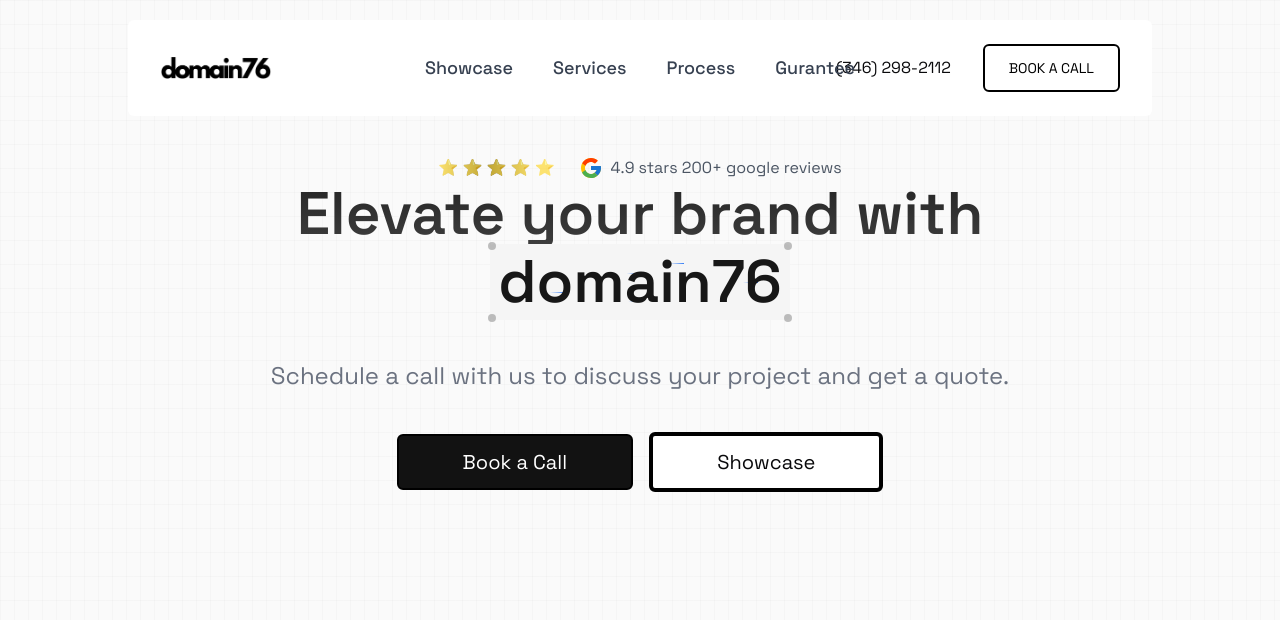
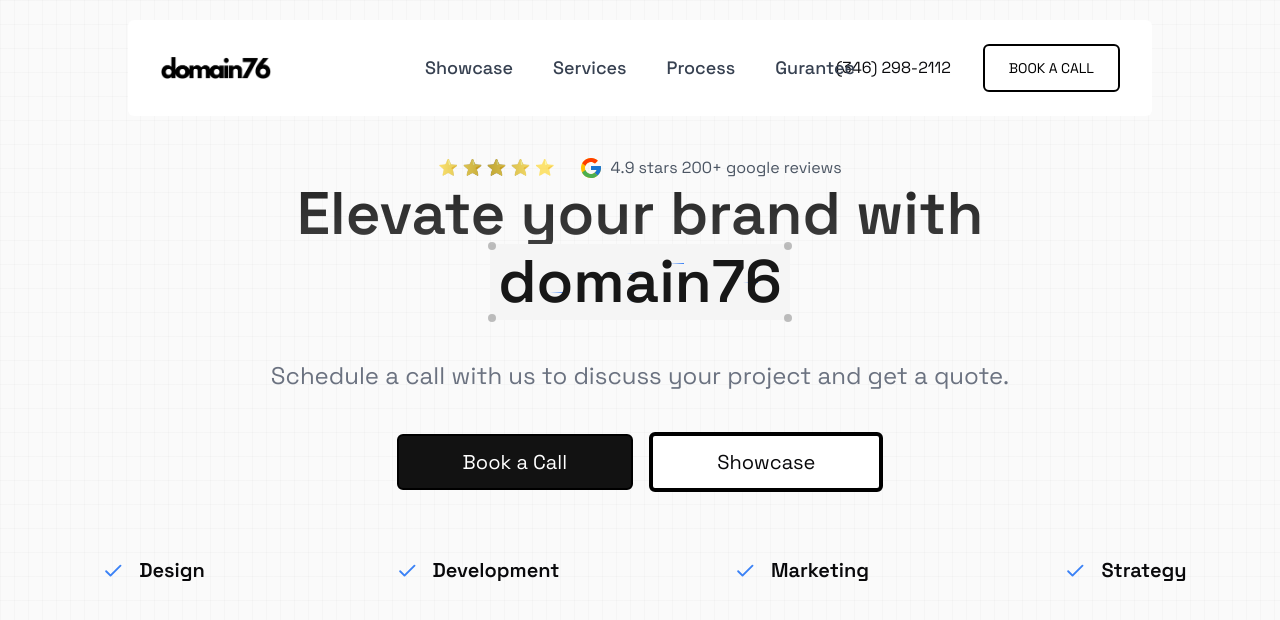
Before and after one commit to vinisadev/domain76, a Next.js app: page / in a window 1280 px wide. Shown: the top 620 px of the page. Built offline with nearby package versions, Linux system fonts and the light colour scheme.

Commit message:
Added box reveal component with stages

```diff
--- a/src/app/page.tsx
+++ b/src/app/page.tsx
@@ -6,6 +6,8 @@
 import { Link as ScrollLink, Element } from "react-scroll";
 import { GoogleReviews } from "@/components/demos/google-reviews";
 import { CoverSection } from "@/components/demos/cover-section";
+import BoxReveal from "@/components/ui/box-reveal";
+import { PiCheckBold } from "react-icons/pi";
 
 export default function Home() {
   return (
@@ -98,6 +100,32 @@
             Showcase
           </Link>
         </div>
+        <div className="grid grid-cols-2 md:grid-cols-4 gap-4 items-centered text-left md:justify-items-center md:mx-auto mt-10 md:mt-16">
+          <BoxReveal boxColor={"#3b82f6"} duration={0.5}>
+            <p className="md:text-xl font-semibold flex gap-x-2 md:gap-x-4 items-center">
+              <PiCheckBold className="text-xl text-blue-500" />
+              Design
+            </p>
+          </BoxReveal>
+          <BoxReveal boxColor={"#3b82f6"} duration={0.5}>
+            <p className="md:text-xl font-semibold flex gap-x-2 md:gap-x-4 items-center">
+              <PiCheckBold className="text-xl text-blue-500" />
+              Development
+            </p>
+          </BoxReveal>
+          <BoxReveal boxColor={"#3b82f6"} duration={0.5}>
+            <p className="md:text-xl font-semibold flex gap-x-2 md:gap-x-4 items-center">
+              <PiCheckBold className="text-xl text-blue-500" />
+              Marketing
+            </p>
+          </BoxReveal>
+          <BoxReveal boxColor={"#3b82f6"} duration={0.5}>
+            <p className="md:text-xl font-semibold flex gap-x-2 md:gap-x-4 items-center">
+              <PiCheckBold className="text-xl text-blue-500" />
+              Strategy
+            </p>
+          </BoxReveal>
+        </div>
       </main>
     </div>
   );
--- /dev/null
+++ b/src/components/ui/box-reveal.tsx
@@ -0,0 +1,71 @@
+"use client";
+
+import { useEffect, useRef } from "react";
+import { motion, useAnimation, useInView } from "framer-motion";
+
+interface BoxRevealProps {
+  children: JSX.Element;
+  width?: "fit-content" | "100%";
+  boxColor?: string;
+  duration?: number;
+}
+
+export const BoxReveal = ({
+  children,
+  width = "fit-content",
+  boxColor,
+  duration,
+}: BoxRevealProps) => {
+  const mainControls = useAnimation();
+  const slideControls = useAnimation();
+
+  const ref = useRef(null);
+  const isInView = useInView(ref, { once: true });
+
+  useEffect(() => {
+    if (isInView) {
+      slideControls.start("visible");
+      mainControls.start("visible");
+    } else {
+      slideControls.start("hidden");
+      mainControls.start("hidden");
+    }
+  }, [isInView, mainControls, slideControls]);
+
+  return (
+    <div ref={ref} style={{ position: "relative", width, overflow: "hidden" }}>
+      <motion.div
+        variants={{
+          hidden: { opacity: 0, y: 75 },
+          visible: { opacity: 1, y: 0 },
+        }}
+        initial="hidden"
+        animate={mainControls}
+        transition={{ duration: duration ? duration : 0.5, delay: 0.25 }}
+      >
+        {children}
+      </motion.div>
+
+      <motion.div
+        variants={{
+          hidden: { left: 0 },
+          visible: { left: "100%" },
+        }}
+        initial="hidden"
+        animate={slideControls}
+        transition={{ duration: duration ? duration : 0.5, ease: "easeIn" }}
+        style={{
+          position: "absolute",
+          top: 4,
+          bottom: 4,
+          left: 0,
+          right: 0,
+          zIndex: 20,
+          background: boxColor ? boxColor : "#5046e6",
+        }}
+      />
+    </div>
+  );
+};
+
+export default BoxReveal;
```
